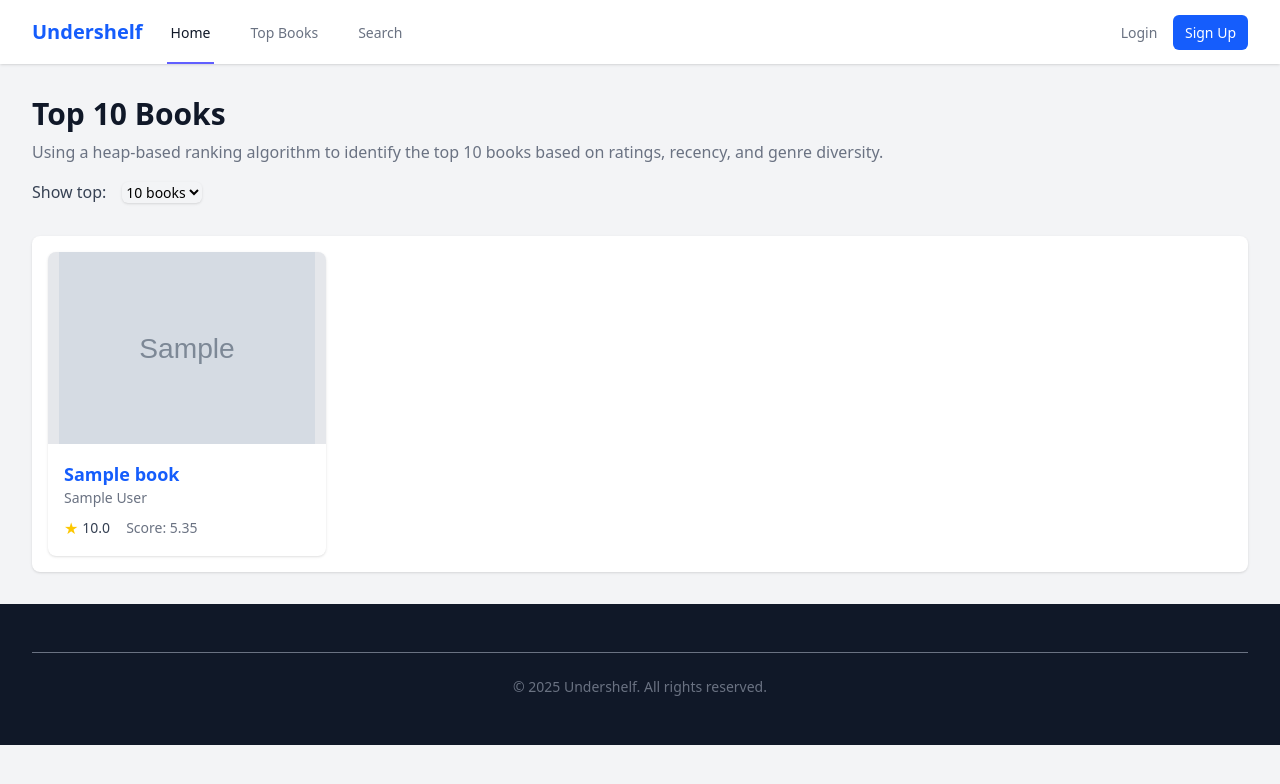
After one commit to SP-SDU/Undershelf, a Django app: page /top-books/ in a window 1280 px wide. The commit adds this page. Shown: the top 784 px of the page. Run offline with Django 5.2, Linux system fonts and the light colour scheme; tables that the repository leaves empty hold one stand-in row (values such as "Sample post"); grey boxes marked "Sample" are stand-in pictures; some libraries are stand-ins or nearby versions.

Commit message:
Add top-k page
Added:
- Top-k page

Modified:
- Top-k.py Sowwy. Just got null errors and missing avg for some reason, so I made some minimal changes. The diff looks big because of ruff, a formatter.

```diff
--- a/src/business_logic/top-k.py
+++ b/src/business_logic/top-k.py
@@ -1,50 +1,57 @@
 import heapq
-from datetime import datetime
-from django.db.models import F, ExpressionWrapper, FloatField
+
+from django.db.models import Avg, ExpressionWrapper, F, FloatField
+
 from data_access.models import Book
+
 
 class BookRanker:
     @staticmethod
     def get_top_k(k=10):
-
         # 1. Annotate books with calculated scores
         books = Book.objects.annotate(
+            avg_rating=Avg("reviews__review_score"),
             # Bayesian average to handle sparse ratings
             bayesian_score=ExpressionWrapper(
-                (F('ratingsCount') * F('average_rating') + 3 * 3.5) /
-                (F('ratingsCount') + 3),
-                output_field=FloatField()
+                (F("ratingsCount") * F("avg_rating") + 3 * 3.5)
+                / (F("ratingsCount") + 3),
+                output_field=FloatField(),
             ),
             # newer books get boost
             recency_score=ExpressionWrapper(
-                1 / (1 + F('publishedDate')),
-                output_field=FloatField()
-            )
-        ).only('title', 'average_rating', 'ratingsCount', 'image', 'authors', 'categories')
+                1 / (1 + F("publishedDate")), output_field=FloatField()
+            ),
+        ).only("title", "ratingsCount", "image", "authors", "categories")
 
         # 2. Heap-based top-k selection
         heap = []
+        counter = 0
         for book in books:
+            bayesian = book.bayesian_score or 0
+            recency = book.recency_score or 1.0
+
             # Combined score
             score = (
-                0.7 * book.bayesian_score +
-                0.2 * book.recency_score +
-                0.1 * (1 if book.categories else 0.5)  # Genre bonus
+                0.7 * bayesian
+                + 0.2 * recency
+                + 0.1 * (1 if book.categories else 0.5)  # Genre bonus
             )
 
             book_data = {
-                'id': book.id,
-                'title': book.title,
-                'score': score,
-                'image': book.image,
-                'authors': book.authors,
-                'rating': book.average_rating
+                "id": book.id,
+                "title": book.title,
+                "score": score,
+                "image": book.image,
+                "authors": book.authors,
+                "rating": book.avg_rating or 0,
             }
 
             if len(heap) < k:
-                heapq.heappush(heap, (score, book_data))
+                heapq.heappush(heap, (score, counter, book_data))
+                counter += 1
             else:
-                heapq.heappushpop(heap, (score, book_data))
+                heapq.heappushpop(heap, (score, counter, book_data))
+                counter += 1
 
         # Return sorted descending
-        return [book for (_, book) in sorted(heap, reverse=True)]
+        return [book for (_, _, book) in sorted(heap, reverse=True)]
--- a/src/presentation/templates/base.html
+++ b/src/presentation/templates/base.html
@@ -19,6 +19,9 @@
                     <div class="hidden sm:ml-6 sm:flex sm:space-x-8">
                         <a href="{% url 'index' %}" class="border-indigo-500 text-gray-900 inline-flex items-center px-1 pt-1 border-b-2 text-sm font-medium">
                             Home
+                        </a>
+                        <a href="{% url 'top_books' %}" class="border-transparent text-gray-500 hover:border-gray-300 hover:text-gray-700 inline-flex items-center px-1 pt-1 border-b-2 text-sm font-medium">
+                            Top Books
                         </a>
                         <a href="{% url 'search' %}" class="border-transparent text-gray-500 hover:border-gray-300 hover:text-gray-700 inline-flex items-center px-1 pt-1 border-b-2 text-sm font-medium">
                             Search
--- /dev/null
+++ b/src/presentation/templates/top_books.html
@@ -0,0 +1,73 @@
+{% extends "base.html" %}
+
+{% block title %}{{ title }} - Undershelf{% endblock %}
+
+{% block content %}
+<div class="max-w-7xl mx-auto px-4 sm:px-6 lg:px-8 py-8">
+    <div class="mb-8">
+        <h1 class="text-3xl font-bold text-gray-900">{{ title }}</h1>
+        <p class="text-gray-500 mt-2">
+            Using a heap-based ranking algorithm to identify the top {{ k_value }} books based on ratings, recency, and genre diversity.
+        </p>
+
+        <div class="mt-4">
+            <form method="get" action="{% url 'top_books' %}" class="flex items-center space-x-4">
+                <label for="k-value" class="font-medium text-gray-700">Show top:</label>
+                <select id="k-value" name="k" class="rounded-md border-gray-300 shadow-sm focus:border-blue-500 focus:ring-blue-500 sm:text-sm" onchange="this.form.submit()">
+                    <option value="5" {% if k_value == 5 %}selected{% endif %}>5 books</option>
+                    <option value="10" {% if k_value == 10 %}selected{% endif %}>10 books</option>
+                    <option value="25" {% if k_value == 25 %}selected{% endif %}>25 books</option>
+                    <option value="50" {% if k_value == 50 %}selected{% endif %}>50 books</option>
+                </select>
+            </form>
+        </div>
+    </div>
+
+    <div class="bg-white shadow overflow-hidden rounded-lg">
+        <div class="p-4">
+            <div class="flex flex-col">
+                <div class="-my-2 overflow-x-auto sm:-mx-6 lg:-mx-8">
+                    <div class="py-2 align-middle inline-block min-w-full sm:px-6 lg:px-8">
+                        <div class="grid grid-cols-1 md:grid-cols-2 lg:grid-cols-3 xl:grid-cols-4 gap-6">
+                            {% for book in top_books %}
+                            <div class="flex flex-col rounded-lg shadow bg-white overflow-hidden h-full">
+                                <div class="flex-shrink-0 bg-gray-200 h-48 flex items-center justify-center">
+                                    {% if book.image %}
+                                    <img src="{{ book.image }}" alt="{{ book.title }}" class="h-full object-contain">
+                                    {% else %}
+                                    <div class="text-gray-400 text-center">No image available</div>
+                                    {% endif %}
+                                </div>
+                                <div class="flex-1 flex flex-col p-4">
+                                    <div>
+                                        <h3 class="text-lg font-semibold">
+                                            <a href="{% url 'book_details' book.id %}" class="text-blue-600 hover:underline">
+                                                {{ book.title }}
+                                            </a>
+                                        </h3>
+                                        <p class="text-gray-500 text-sm">{{ book.authors }}</p>
+                                    </div>
+                                    <div class="mt-2 flex items-center">
+                                        <div class="flex items-center">
+                                            <span class="text-yellow-400">★</span>
+                                            <span class="ml-1 text-sm text-gray-700">{{ book.rating }}</span>
+                                        </div>
+                                        <div class="ml-4 text-sm text-gray-500">
+                                            Score: {{ book.score|floatformat:2 }}
+                                        </div>
+                                    </div>
+                                </div>
+                            </div>
+                            {% empty %}
+                            <div class="col-span-full text-center py-8 text-gray-500">
+                                No books found. Please try again with different parameters.
+                            </div>
+                            {% endfor %}
+                        </div>
+                    </div>
+                </div>
+            </div>
+        </div>
+    </div>
+</div>
+{% endblock %}
--- a/src/presentation/urls.py
+++ b/src/presentation/urls.py
@@ -9,4 +9,5 @@ urlpatterns = [
     path("login/", views.login, name="login"),
     path("sign-up/", views.signup, name="signup"),
     path("autocomplete/", views.autocomplete, name="autocomplete"),
+    path("top-books/", views.top_books, name="top_books"),
 ]
--- a/src/presentation/views.py
+++ b/src/presentation/views.py
@@ -1,9 +1,15 @@
+# Use importlib to import module with hyphen in name
+import importlib
+
 from django.core.paginator import Paginator
 from django.http import JsonResponse
 from django.shortcuts import get_object_or_404, render
 
 from business_logic.bst import BST
 from business_logic.merge_sort import MergeSort
+
+top_k_module = importlib.import_module("business_logic.top-k")
+BookRanker = top_k_module.BookRanker
 from data_access.models import Book
 
 
@@ -70,6 +76,14 @@ def book_details(request, book_id):
     return render(request, "book_details.html", {"book": book, "reviews": reviews})
 
 
+def top_books(request):
+    k = int(request.GET.get("k", 10))
+    top_rated_books = BookRanker.get_top_k(k)
+
+    context = {"top_books": top_rated_books, "k_value": k, "title": f"Top {k} Books"}
+    return render(request, "top_books.html", context)
+
+
 def login(request):
     return render(request, "login.html")
 
```
